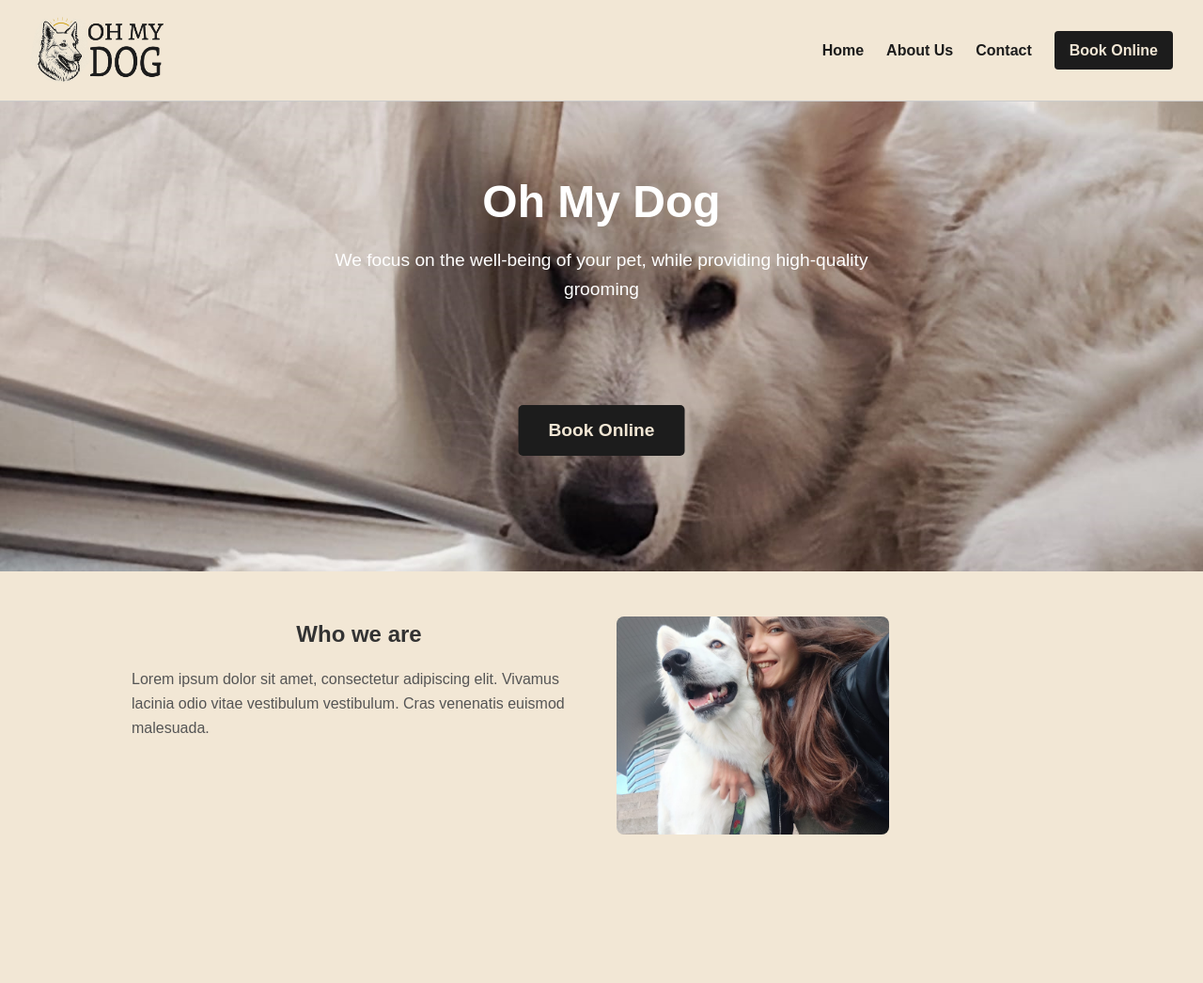
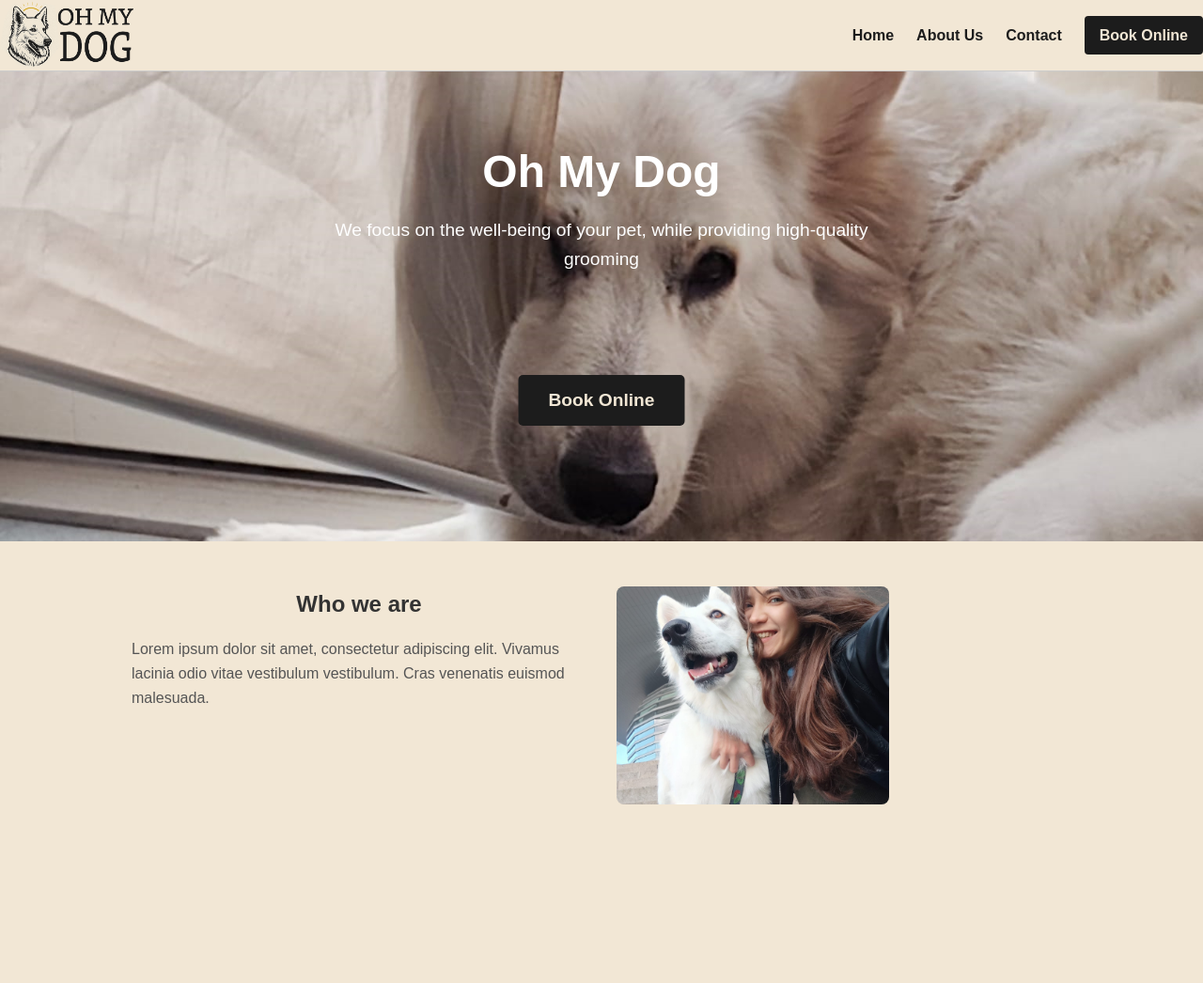
Before and after one commit to SamuVim/OhMyDog, a plain HTML site: page index.html in a window 1280 px wide. Shown: the top 1046 px of the page at 94% size. Drawn offline with Linux system fonts and the light colour scheme.

Commit message:
pad head try

```diff
--- a/styles.css
+++ b/styles.css
@@ -15,7 +15,7 @@
       display: flex;
       justify-content: space-between;
       align-items: center;
-      padding: 1rem 2rem;
+      /*padding: 1rem 2rem;*/
       background-color: #f2e7d5;
       border-bottom: 1px solid #ccc;
       position: sticky;
```
